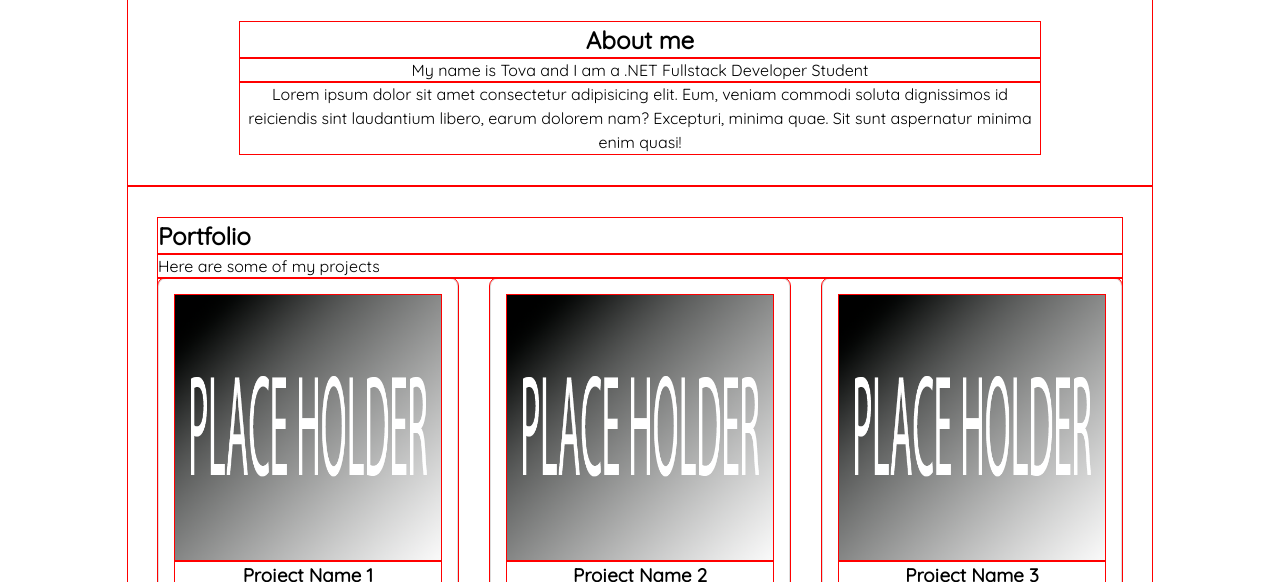
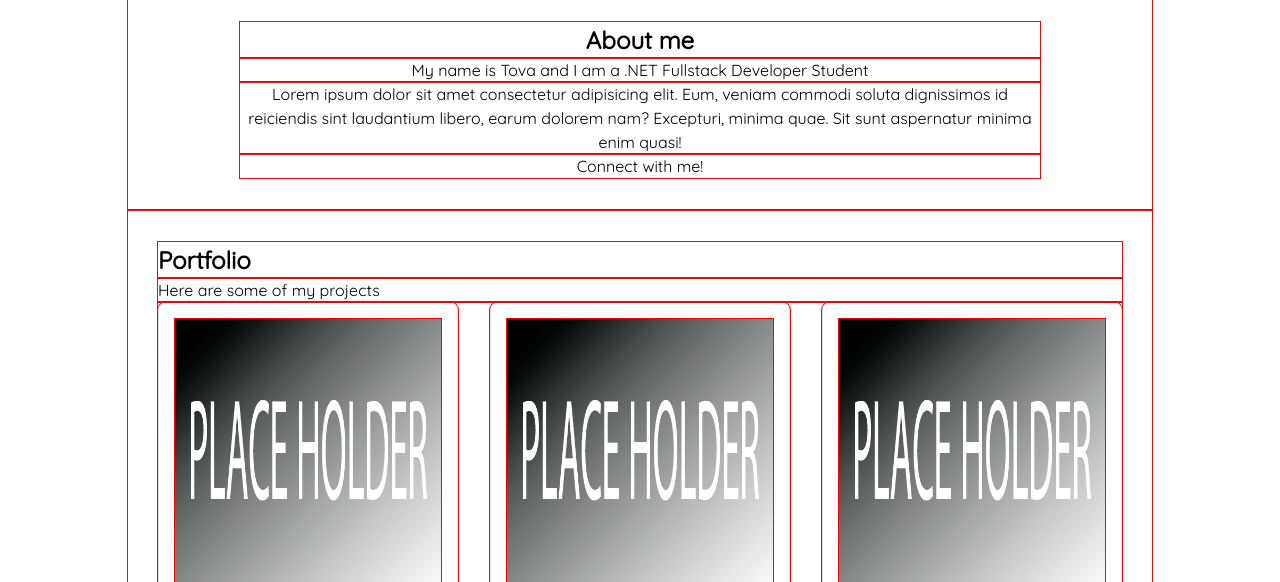
Before and after one commit to tovdal/Webportfolio, a plain HTML site: page index.html in a window 1280 px wide. Shown: the part 149-731 px from the top of the page. Drawn offline with Linux system fonts and the light colour scheme.

Commit message:
Add additional content to the About section, including a call to connect and placeholders for social tags

```diff
--- a/index.html
+++ b/index.html
@@ -34,10 +34,13 @@
         <section id="about" class="about">
             <div class="about-text-block">
                 <h2>About me</h2>
+                <!-- picture of me -->
                     <p>My name is Tova and I am a .NET Fullstack Developer Student</p>
                     <p>Lorem ipsum dolor sit amet consectetur adipisicing elit. Eum, veniam commodi
                     soluta dignissimos id reiciendis sint laudantium libero, earum dolorem nam?
                     Excepturi, minima quae. Sit sunt aspernatur minima enim quasi!</p>
+                    <p>Connect with me!</p> <!-- A button here-->
+                    <!-- some social tags mabye -->
             </div>
         </section>
         <!-- About me end-->
```
